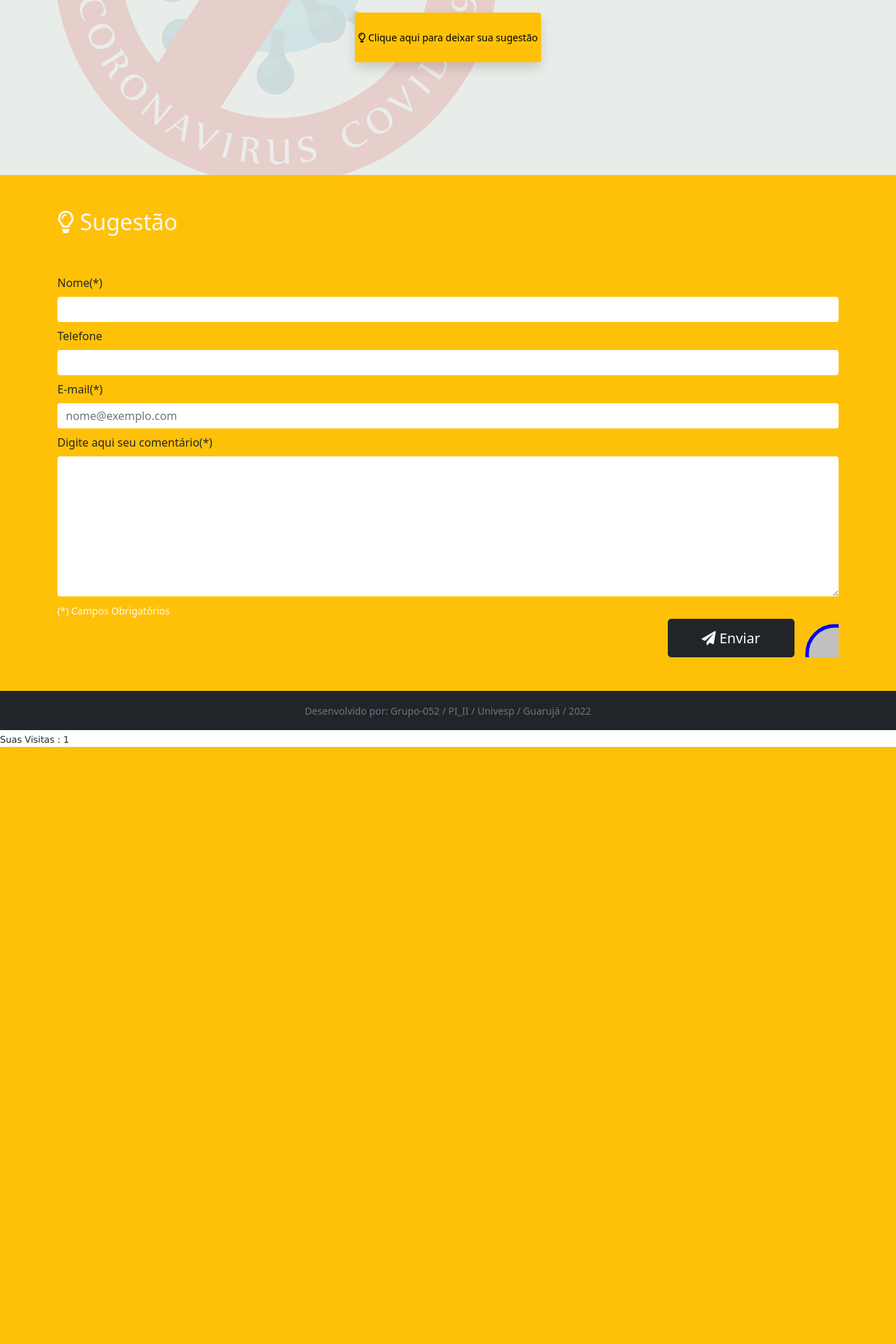
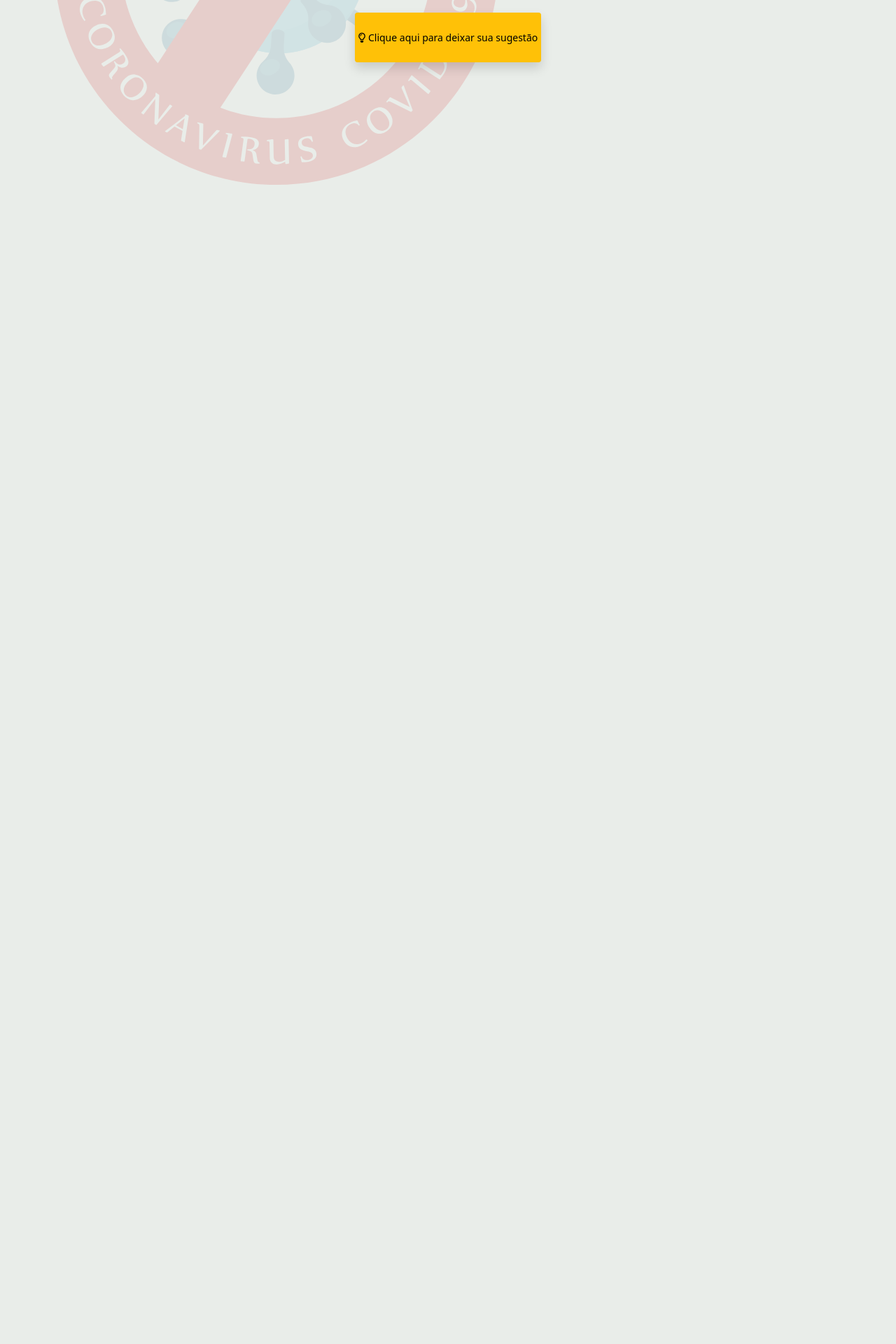
Before and after one commit to 2ARC/opineaquieducacao, a PHP site: page /main.php?sres=1 in a window 1280 px wide. Shown: the part 400-2320 px from the top of the page at 70% size. Before the commit the page ends 1467 px from the top, so only its background shows below. Run offline with PHP 8.4, Linux system fonts and the light colour scheme.

Commit message:
Botão 7

```diff
--- a/style.css
+++ b/style.css
@@ -4,7 +4,7 @@
 }
 
 .main{
-    height: 650px;
+    height: 8000px;
     background-color: rgba(230, 235, 230, 0.863);
 }
 
```
